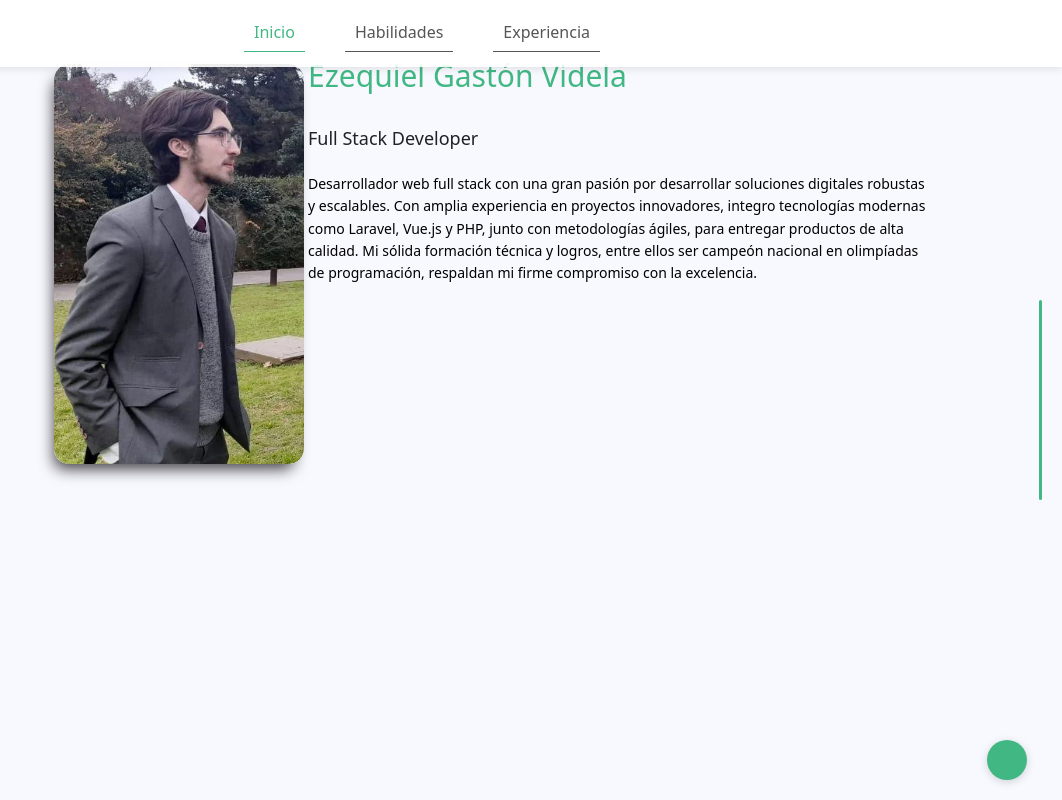
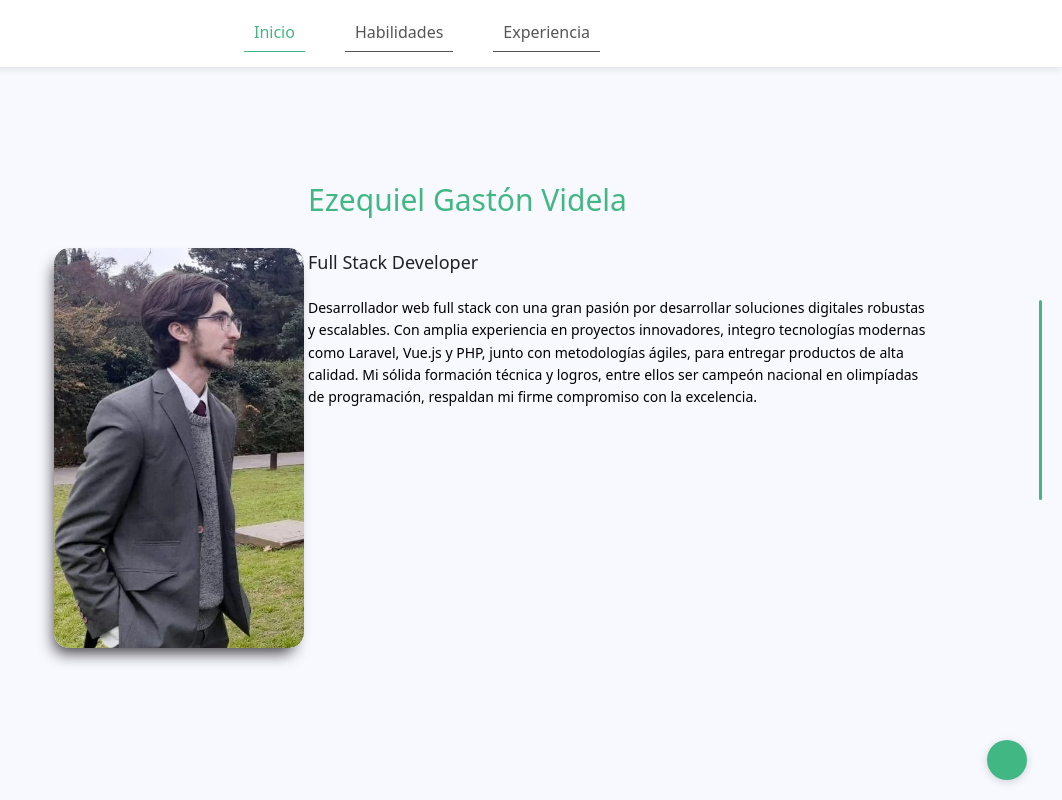
Before and after one commit to ezequielgv/portfolio, a Vue app: page / in a window 1280 px wide. Shown: the whole page, without its empty margins (218-1280 px from the left). Built offline with nearby package versions, Linux system fonts and the light colour scheme; some icons are missing.

Commit message:
new file:   docs/assets/index-Bh26cMtt.css 	renamed:    docs/assets/index-wy-UPAyI.js -> docs/assets/index-jWHzHpOo.js 	deleted:    docs/assets/index-lKAz7G86.css 	modified:   docs/index.html 	modified:   src/assets/styles/global.css

```diff
--- a/src/assets/styles/global.css
+++ b/src/assets/styles/global.css
@@ -204,30 +204,30 @@
 
 /* Responsive */
 /* Add these media queries to your global.css */
-@media (min-height: 800px) {
+@media (min-width: 992px) {
+    /* Desktop improvements */
     .section {
       padding: 2rem 10%;
+      display: flex;
+      flex-direction: column;
+      justify-content: flex-start; /* Start content from top */
+      height: auto;
+      min-height: 100vh; /* Min height instead of fixed */
     }
 
-    .skills-container, .experience-container {
-      max-width: 1200px;
-      margin: 0 auto;
-    }
-}
-
-@media (min-height: 1000px) {
-    .section {
-        display: flex;
-        flex-direction: column;
-        justify-content: center;
+    #inicio {
+      align-items: center;
+      justify-content: center;
     }
 
-    .skills-container {
-        max-height: 70vh;
+    /* Fix empty space in hero section */
+    .hero-content {
+      margin-top: -60px; /* Reduce vertical gap */
     }
 
-    .experience-container {
-        max-height: 70vh;
+    /* Adjust scrollbar containers */
+    .n-scrollbar {
+      max-height: 65vh !important;
     }
 }
 
```
Also changed, not shown: 4 other files (tests, documents, lock files or other folders).
